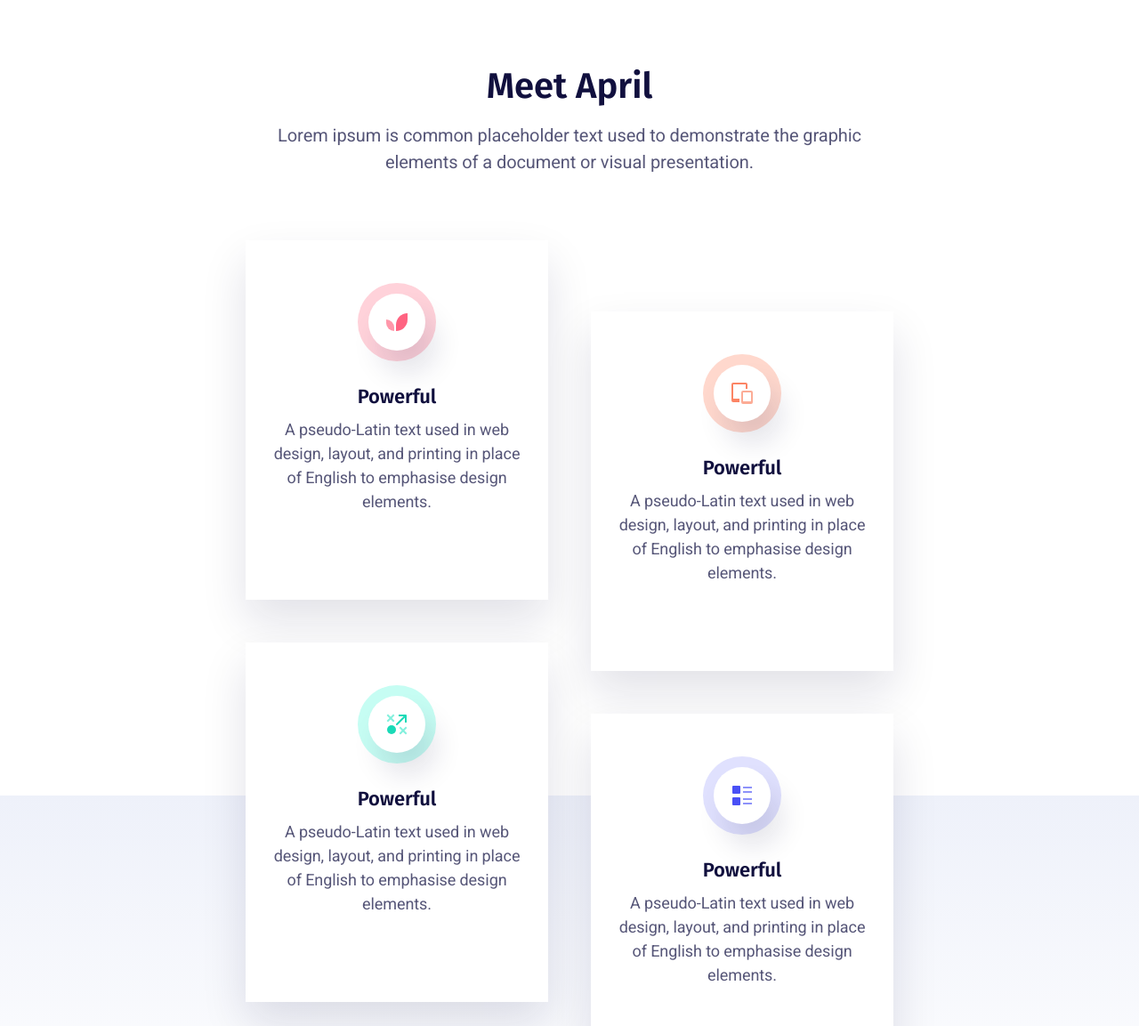
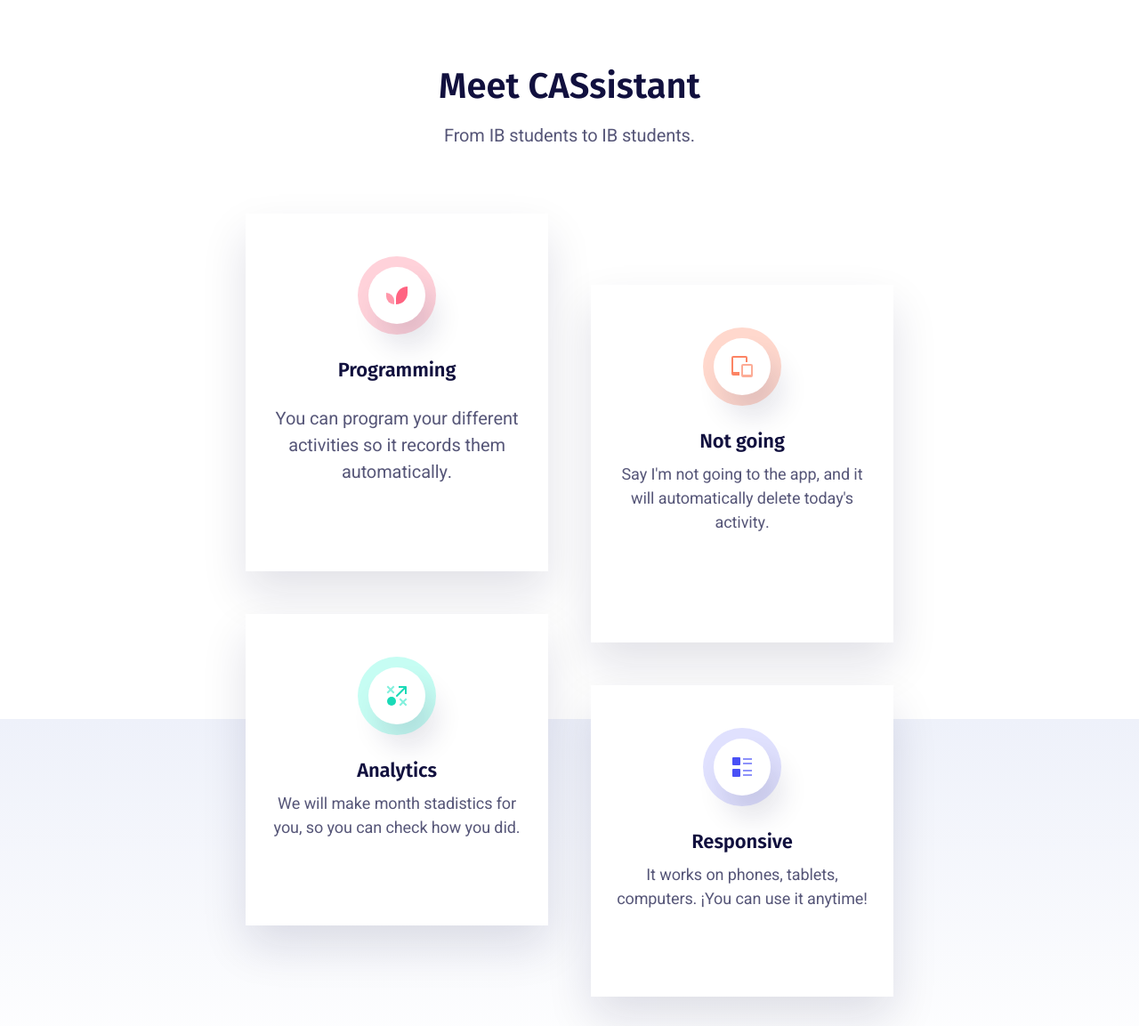
Before and after one commit to getcassistant/website, a website: page index.html in a window 1280 px wide. Shown: the part 760-1913 px from the top of the page at 89% size. Drawn offline with nearby package versions, Linux system fonts and the light colour scheme; files that its build step writes are made by us from their sources.

Commit message:
Update index.html
Added some features.

```diff
--- a/index.html
+++ b/index.html
@@ -296,8 +296,8 @@
                     <div class="features-inner section-inner">
                         <div class="features-header text-center">
                             <div class="container-sm">
-                                <h2 class="section-title mt-0">Meet April</h2>
-                                <p class="section-paragraph">Lorem ipsum is common placeholder text used to demonstrate the graphic elements of a document or visual presentation.</p>
+                                <h2 class="section-title mt-0">Meet CASsistant</h2>
+                                <p class="section-paragraph">From IB students to IB students.</p>
                             </div>
                         </div>
 						<div class="features-wrap">
@@ -311,8 +311,8 @@
 										    </g>
 										</svg>
                                     </div>
-                                    <h4 class="feature-title h3-mobile mb-8">Powerful</h4>
-                                    <p class="text-sm">A pseudo-Latin text used in web design, layout, and printing in place of English to emphasise design elements.</p>
+                                    <h4 class="feature-title h3-mobile mb-8">Programming</h4>
+                                    <p class="text-sm"><p>You can program your different activities so it records them automatically.</p>
                                 </div>
                             </div>
 							<div class="feature text-center is-revealing">
@@ -325,8 +325,8 @@
 										    </g>
 										</svg>
                                     </div>
-                                    <h4 class="feature-title h3-mobile mb-8">Powerful</h4>
-                                    <p class="text-sm">A pseudo-Latin text used in web design, layout, and printing in place of English to emphasise design elements.</p>
+                                    <h4 class="feature-title h3-mobile mb-8">Not going</h4>
+                                    <p class="text-sm">Say I'm not going to the app, and it will automatically delete today's activity.</p>
                                 </div>
                             </div>
 							<div class="feature text-center is-revealing">
@@ -340,8 +340,8 @@
 										    </g>
 										</svg>
                                     </div>
-                                    <h4 class="feature-title h3-mobile mb-8">Powerful</h4>
-                                    <p class="text-sm">A pseudo-Latin text used in web design, layout, and printing in place of English to emphasise design elements.</p>
+                                    <h4 class="feature-title h3-mobile mb-8">Analytics</h4>
+                                    <p class="text-sm">We will make month stadistics for you, so you can check how you did.</p>
                                 </div>
                             </div>
 							<div class="feature text-center is-revealing">
@@ -354,8 +354,8 @@
 										    </g>
 										</svg>
                                     </div>
-                                    <h4 class="feature-title h3-mobile mb-8">Powerful</h4>
-                                    <p class="text-sm">A pseudo-Latin text used in web design, layout, and printing in place of English to emphasise design elements.</p>
+                                    <h4 class="feature-title h3-mobile mb-8">Responsive</h4>
+                                    <p class="text-sm">It works on phones, tablets, computers. ¡You can use it anytime!</p>
                                 </div>
                             </div>
 						</div>
```
